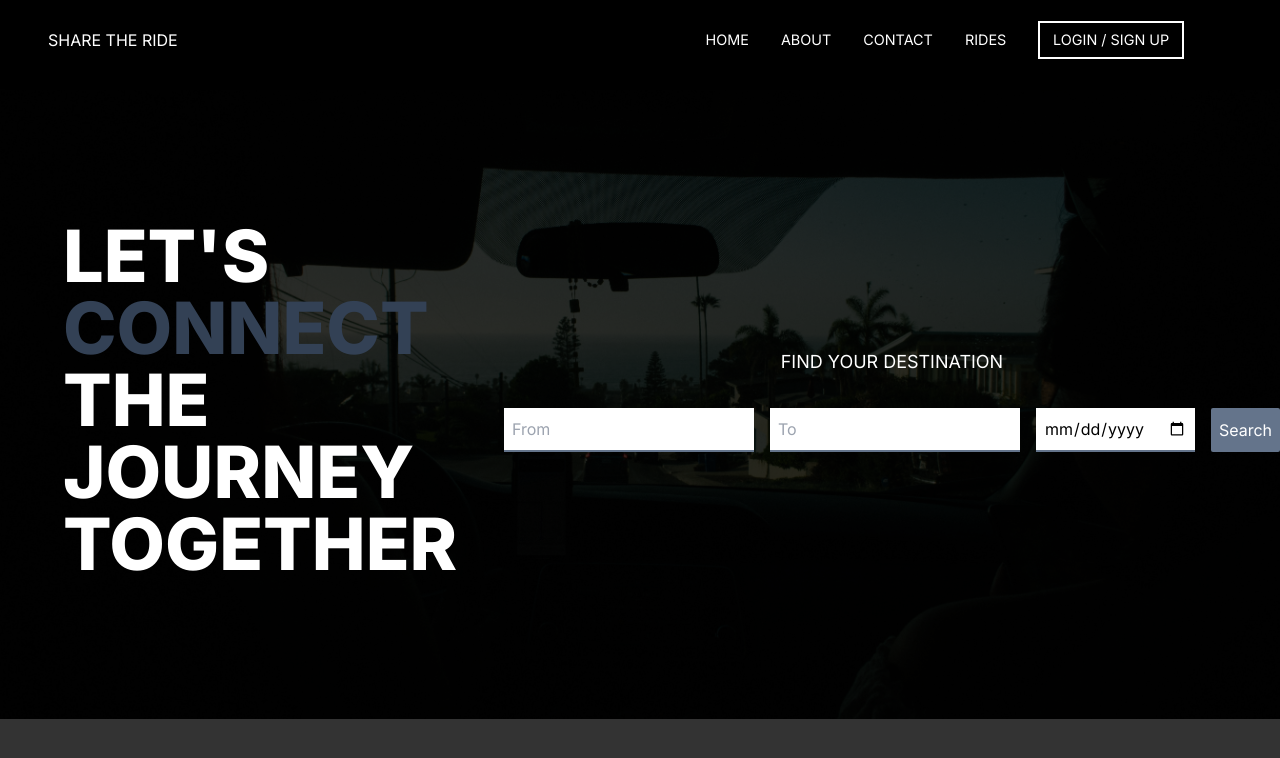
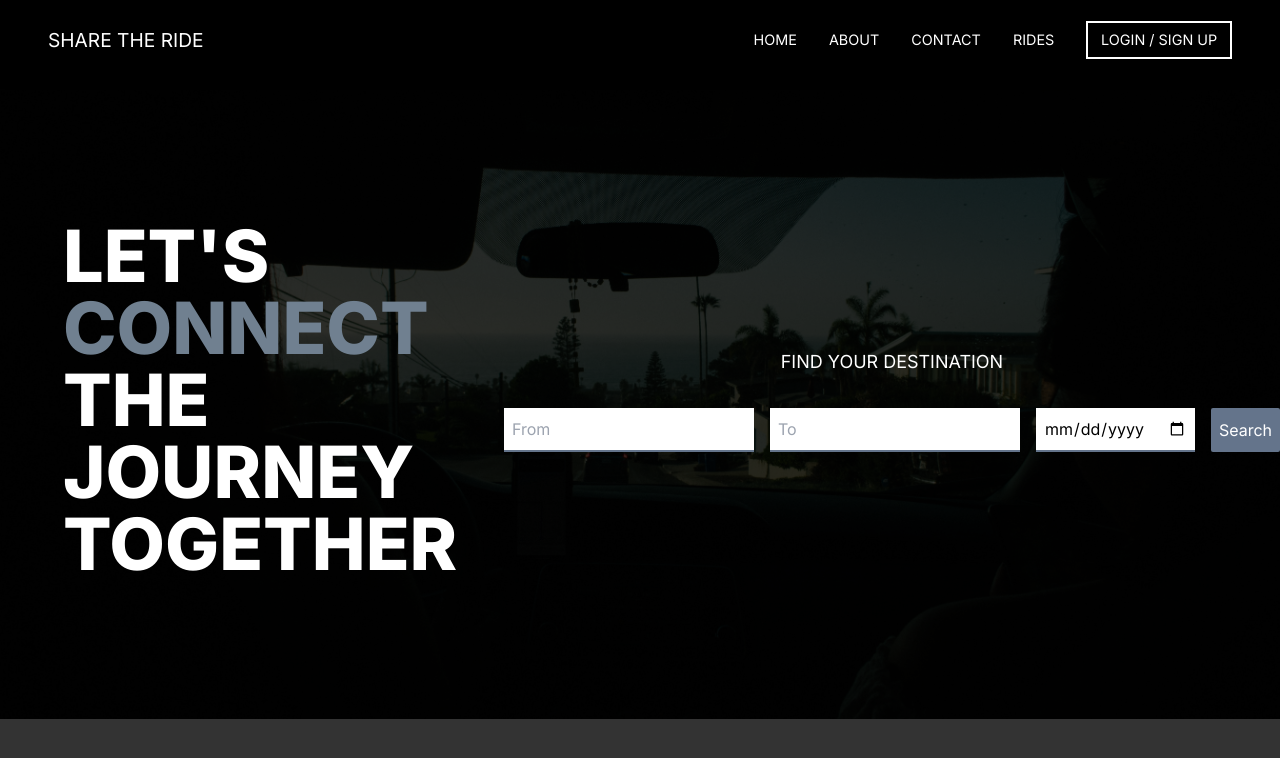
Before and after one commit to ApostolisNt/share-the-ride, a Next.js app: page / in a window 1280 px wide. Shown: the top 758 px of the page. Built offline with nearby package versions, Linux system fonts and the light colour scheme.

Commit message:
move to scss

```diff
--- a/app/components/HeroSection/HeroSection.scss
+++ b/app/components/HeroSection/HeroSection.scss
@@ -1,3 +1,12 @@
+.hero_section {
+  position: relative;
+  overflow: hidden;
+  height: 100vh;
+  display: flex;
+  align-items: center;
+  justify-content: center;
+  margin-top: -5rem;
+
   .backgroundImage {
     position: absolute;
     top: 0;
@@ -19,3 +28,32 @@
       z-index: 1;
     }
   }
+
+  .hero_container {
+    position: relative;
+    height: 100%;
+    width: 100%;
+    display: flex;
+    justify-content: space-evenly;
+    align-items: center;
+
+    .hero_text_wrapper {
+      display: flex;
+      flex: 1;
+      justify-content: center;
+
+      h1 {
+        width: 75%;
+        font-size: 4.5rem;
+        line-height: 1;
+        color: #fff;
+        font-weight: 800;
+        text-transform: uppercase;
+
+        span {
+          color: slategray;
+        }
+      }
+    }
+  }
+}
--- a/app/components/HeroSection/HeroSection.tsx
+++ b/app/components/HeroSection/HeroSection.tsx
@@ -21,7 +21,7 @@ const HeroSection = () => {
   }, []);
 
   return (
-    <section className="relative overflow-hidden h-screen mt-[-5rem] flex items-center justify-center">
+    <section className="hero_section">
       <div className="backgroundImage">
         <Image
           src={heroImage}
@@ -30,11 +30,10 @@ const HeroSection = () => {
           objectPosition="top"
         />
       </div>
-      <div className="relative flex h-full w-full justify-evenly items-center">
-        <div className="flex-1 flex justify-center">
-          <h1 className="w-3/4 text-7xl text-white font-extrabold uppercase">
-            Let&apos;s{" "}
-            <span className="text-slate-700">{words[currentWordIndex]}</span>
+      <div className="hero_container">
+        <div className="flex-1 flex justify-center hero_text_wrapper">
+          <h1>
+            Let&apos;s <span>{words[currentWordIndex]}</span>
             <br />
             the journey together
           </h1>
--- a/app/components/Navigation/MenuItem.tsx
+++ b/app/components/Navigation/MenuItem.tsx
@@ -9,8 +9,10 @@ type MenuItemProps = {
 };
 
 const MenuItem = ({ item }: MenuItemProps) => {
+  const login = item.class ? ` ${item.class}` : "";
+
   return (
-    <Link href={item.link} className={`navigation_link ${item.class}`}>
+    <Link href={item.link} className={`navigation_link${login}`}>
       {item.title}
     </Link>
   );
--- a/app/components/Navigation/Navigation.scss
+++ b/app/components/Navigation/Navigation.scss
@@ -1,9 +1,26 @@
 .navigation {
+  position: relative;
+  height: 5rem;
+  display: flex;
+  align-items: center;
+  justify-content: space-between;
+  padding: 0 3rem;
   z-index: 1;
   backdrop-filter: blur(10px);
   background-color: rgba(0, 0, 0, 0.1);
   box-shadow: 0 4px 6px rgba(0, 0, 0, 0.1);
+
+  .navigation_logo {
+    font-size: 1.2rem;
+    text-transform: uppercase;
+    color: #fff;
   }
+
+  .navigation_link_wrapper {
+    display: flex;
+    align-items: center;
+    justify-content: flex-end;
+    gap: 2rem;
 
     .navigation_link {
       font-size: 0.9rem;
@@ -15,3 +32,5 @@
         padding: 0.4rem 0.8rem;
       }
     }
+  }
+}
--- a/app/components/Navigation/Navigation.tsx
+++ b/app/components/Navigation/Navigation.tsx
@@ -4,9 +4,9 @@ import MenuItem from "./MenuItem";
 
 const Navigation = () => {
   return (
-    <section className="relative h-20 flex items-center justify-between px-12 navigation">
-      <h1 className="text-l uppercase text-white">Share the ride</h1>
-      <div className="flex gap-8 justify-end items-center mr-12">
+    <section className="navigation">
+      <h1 className="navigation_logo">Share the ride</h1>
+      <div className="navigation_link_wrapper">
         {navigationLinks.links.map((item, index) => (
           <MenuItem key={index} item={item} />
         ))}
--- a/app/components/Navigation/navigation.json
+++ b/app/components/Navigation/navigation.json
@@ -1,8 +1,8 @@
 {
   "links": [
     { "title": "Home", "link": "/" },
-    { "title": "About", "link": "#about" },
-    { "title": "Contact", "link": "#contact" },
+    { "title": "About", "link": "/#about" },
+    { "title": "Contact", "link": "/#contact" },
     { "title": "Rides", "link": "/rides" },
     { "title": "Login / Sign Up", "link": "/login", "class": "login" }
   ]
```
Lines whose indentation alone changed are shown as unchanged.
